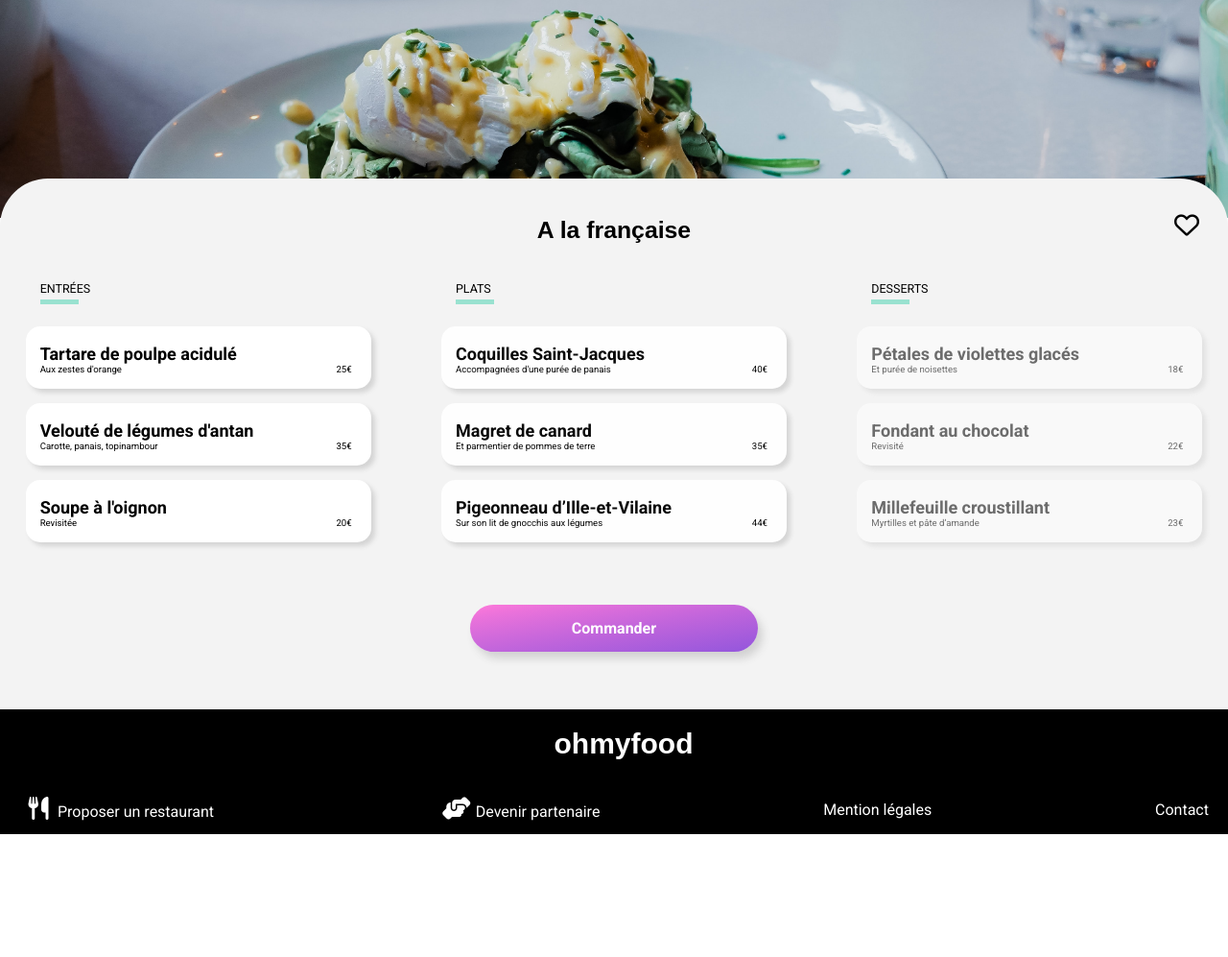
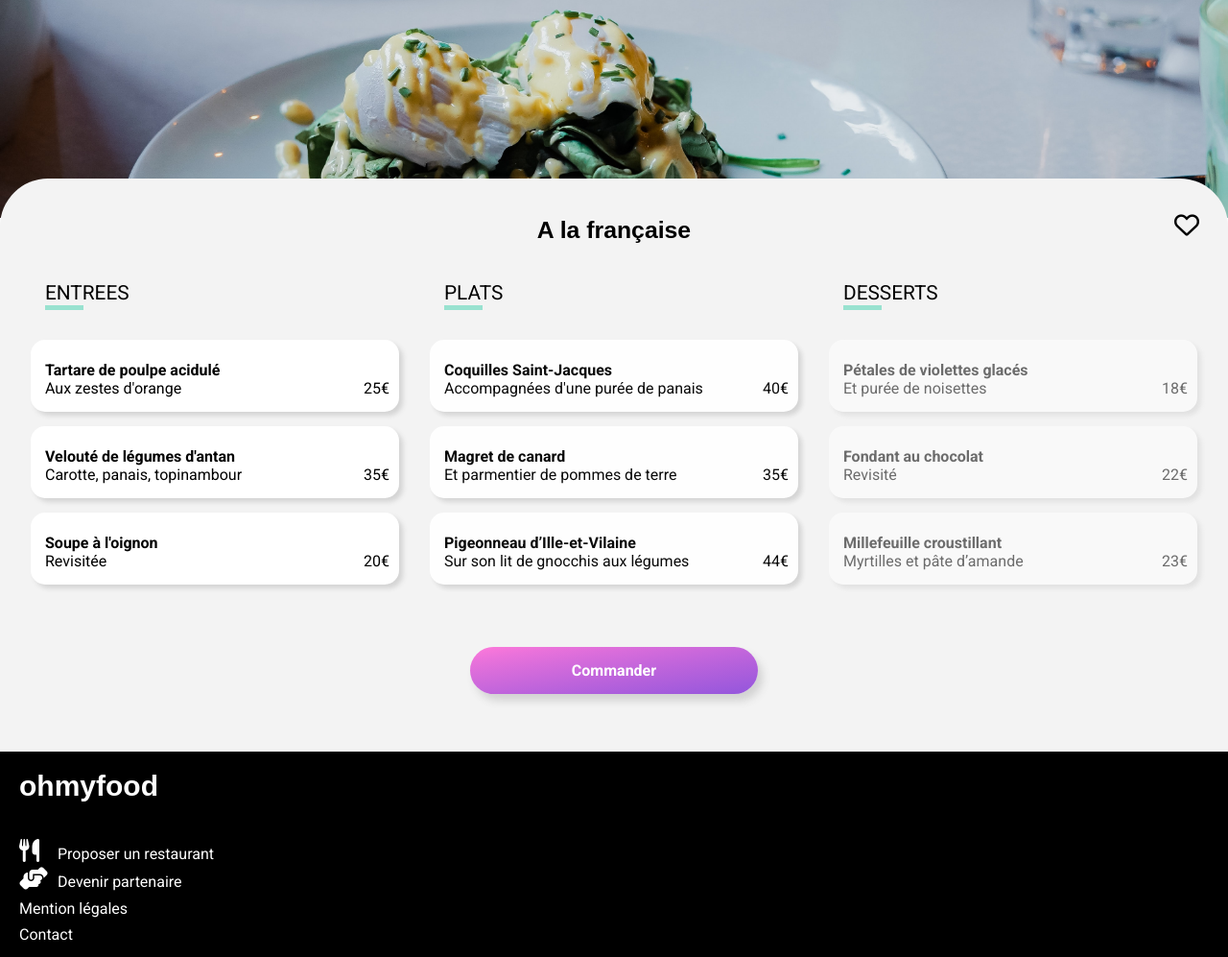
Before and after one commit to lysianebo/OHMYFOOD, a website: page A_la_française.html in a window 1280 px wide. Shown: the part 142-1139 px from the top of the page at 96% size. Before the commit the page ends 1011 px from the top, so only its background shows below. Drawn offline with Linux system fonts and the light colour scheme; a web font is replaced by a local one.

Commit message:
Dernières corrections avec icones cliquables

```diff
--- a/A_la_française.html
+++ b/A_la_française.html
@@ -25,8 +25,8 @@
                 </div>
             </div>
             <div class="menu">
-                <div class="entrées">
-                    <h5 class="bordered-bottom">Entrées</h5>
+                <div class="entrees">
+                    <h5 class="bordered-bottom">entrees</h5>
                     <div class="course">
                         <div class="dish">
                             <h6>Tartare de poulpe acidulé</h6>
--- a/sass/base/_typography.scss
+++ b/sass/base/_typography.scss
@@ -1,3 +1,4 @@
+
 body{
     font-family: Roboto, sans-serif;
     font-size: 16px;
@@ -33,7 +34,7 @@ h5{
     margin-top: 20px;
 }
 h6{
-    font-size: 18px;
+    font-size: 100%;
     font-weight: 600;
 }
 ul{
--- a/sass/components/_buttons.scss
+++ b/sass/components/_buttons.scss
@@ -23,7 +23,8 @@
 .grey{
     position: relative;
     @include flexCenter(row);
-    width: 85%;
+    justify-content: center;
+    width: 300px;
     margin: auto;
     margin-bottom: 30px;
     background-color: lighten($colour-gray, 2);
--- a/sass/components/_card_menu.scss
+++ b/sass/components/_card_menu.scss
@@ -3,16 +3,16 @@
     opacity: 0;
     display: flex;
     align-items: flex-end;
-    margin-bottom: 15px;
+    margin: 15px auto;
     border-radius: 15px;
     background-color: white;
     box-shadow: 4px 4px 5px  darken($colour-gray,12);
-    height: 65px;
+    height: 75px;
     overflow: hidden;
-    transition: 100ms ease-in-out;
-    &:hover{
+    transition: 200ms ease-in;
+    &:active{
         .fa-check-circle{
-           animation: rotate 0.5s;
+           animation: rotate 1s;
         }
         .dish{
             transition: width 1s;
@@ -20,13 +20,13 @@
             padding-right: 10px;
         }
         .validate{
-            width: 100px;
+            width: 80px;
             opacity: 1;
         }
     }
 }
 .dish{
-    width: 380px;
+    width: 300px;
     justify-content: space-between;
 }
 .dish p, h6{
@@ -36,13 +36,12 @@
     text-overflow: ellipsis;
 }
 .dish p{
-padding-bottom: 15px;
+    padding-bottom: 15px;
 }
 .prix{
-    width: 100px;
+    width: 60px;
     text-align: right;
-    z-index: 5;
-    padding: 0 20px 15px 20px;
+    padding: 0 10px 15px 10px;
 }
 .validate{
     @include flexCenter(column);
--- a/sass/components/_icones.scss
+++ b/sass/components/_icones.scss
@@ -20,13 +20,13 @@ i{
   top: 0px;
   font-weight: 100;
   font-size: 26px;
-  &:hover{
+  &:active{
     font-weight: 600;
     background: linear-gradient(360deg, $colour-primary 30%,$colour-secondary 70%);
     background-clip: text ;
     -webkit-background-clip: text ;
     -webkit-text-fill-color: transparent;
-    animation: fill-heart 2s;
+    animation: fill-heart 300ms ease-in;
   }
 }
 
@@ -44,8 +44,8 @@ header .fa-arrow-left-long{
   position: inherit;
   font-size: 30px;
   color: white;
-  transform: rotate(360deg);
+  transform: rotate(-360deg);
   &:hover{
-  animation: rotate 1s linear;
+  animation: rotate 0.5ms linear;
   }
 }
--- a/sass/layout/_restaurant-menu.scss
+++ b/sass/layout/_restaurant-menu.scss
@@ -25,18 +25,19 @@ header{
         .heart .fas{
             top: 35px;
             right: 30px;
-        &:hover{
-            animation: fill-heart 10s;
+            animation: fill-heart all 1s ease-in-out;
         }
         }
     }
     .menu{
         display: flex;
         flex-direction: column;
-        align-items: center;
-        font-size: 60%;
-        margin: auto;
-        .entrées .course{
+        justify-content: space-evenly;
+        width: 100%;
+        .entrees .plats .desserts{
+            width: 100%;
+        }
+        .entrees .course{
             animation : loading_menus 3s;
             animation-fill-mode: forwards;
         }
@@ -49,15 +50,28 @@ header{
             animation-fill-mode: forwards;
         }
         @include media_tablet{
-            flex-wrap: wrap;
+            flex-direction: column;
+            .course{
+                width: 500px;
+                    .dish{
+                        width: 85%;
+                    }
+            }
+        }
+        @include media_desktop{
             flex-direction: row;
-            gap: 20px;
-            justify-content: space-around;
-            align-items: flex-start;
+            .entrees, .plats, .desserts{
+                width: 30%;
+            .course{
+                width: auto;
+            .dish{
+                width: 85%;
+                }
+            }
         }
+    }
     }
     a.commander{
         width: 300px;
         margin: 50px auto;
     }
-}
--- a/sass/main.scss
+++ b/sass/main.scss
@@ -2,8 +2,8 @@
 @import 'base/fonts';
 @import 'base/typography';
 @import 'utils/maps';
+@import 'utils/mixin';
 @import 'utils/variables';
-@import 'utils/mixin';
 @import 'utils/keyframes';
 @import 'components/loader';
 @import 'components/card_restaurant';
--- a/sass/pages/index.scss
+++ b/sass/pages/index.scss
@@ -1,4 +1,9 @@
 main{
+  @include media_tablet{
+    h2{
+    text-align: center;
+    }
+  }
   form{
     @include flexCenter(row);
     height: 55px;
@@ -7,13 +12,14 @@ main{
     box-shadow: inset 0px 10px 5px -6px darken($colour-gray, 20);
     margin: auto;
     margin-bottom: 0;
+
   }
   input, label{
     border: none;
     background-color: transparent;
     font-size: large;
     font-weight: 600;
-   padding: 10px;
+    padding: 10px;
   }
   input{
     width: 170px;
@@ -32,13 +38,9 @@ main{
   }
 }
 .fonctionnement{
+  width: 100%;
   padding: 30px 0px;
-  @include media_tablet{
-    margin: 2% 2%;
-    h2{
-      text-align: center;
-      margin: auto;
-    }
+  @include media_desktop{
     .grey{
       width: 30%;
     }
@@ -57,16 +59,23 @@ main{
 }
 .liste_restaurants{
   padding-top: 20px;
+
   .liste_cards{
     display: grid;
     grid-template-columns: 1fr;
     @include media_tablet{
       grid-template-columns: repeat(2,1fr);
+      h2{
+        text-align: center;
+        }
     }
     @include media_desktop{
       grid-template-columns: repeat(4,1fr);
       padding-bottom: 20px;
       font-size: 80%;
+      h2{
+        text-align: center;
+        }
     }
   }
 }
--- a/sass/utils/_keyframes.scss
+++ b/sass/utils/_keyframes.scss
@@ -18,9 +18,19 @@
 @keyframes fill-heart{
     0%{
         height: 0%;
+       font-weight: 200;
     }
-    100%{
+    35%{
+        height: 0.25%;
+        font-weight: 300;
+    }
+    50%{
+        height: 0.50%;
+        font-weight: 400;
+    }
+    70%{
         height: 100%;
+        font-weight: 600;
     }
 }
 
--- a/sass/utils/_maps.scss
+++ b/sass/utils/_maps.scss
@@ -1,4 +1,5 @@
 $breakpoints: (
+        mobile: 599px,
         tablet: 767px,
         desktop: 992px,
         large: 1200px,
--- a/sass/utils/_mixin.scss
+++ b/sass/utils/_mixin.scss
@@ -6,7 +6,7 @@
     flex-direction: $direction;
     justify-content: center;
     align-items: center;
-}
+    }
 @mixin img_size{
     width: 100%;
     height: 200px;
@@ -22,7 +22,7 @@
 //**** Mixins Media Querys ***
 
 @mixin media_tablet{
-    @media screen and (min-width:map-get($breakpoints, tablet)){
+    @media screen and (min-width:map-get($breakpoints, mobile)) and (max-width:map-get($breakpoints, desktop)){
         @content;
     }
 }
```
Also changed, not shown: La_note_enchantee.html (+2 -2 lines), La_palette_du_gout.html (+2 -2 lines), Le_delice_des_sens.html (+2 -2 lines), index.html (line endings or trailing spaces), public/css/main.css, sass/main.css, 2 other files. Lines whose indentation alone changed are shown as unchanged.
